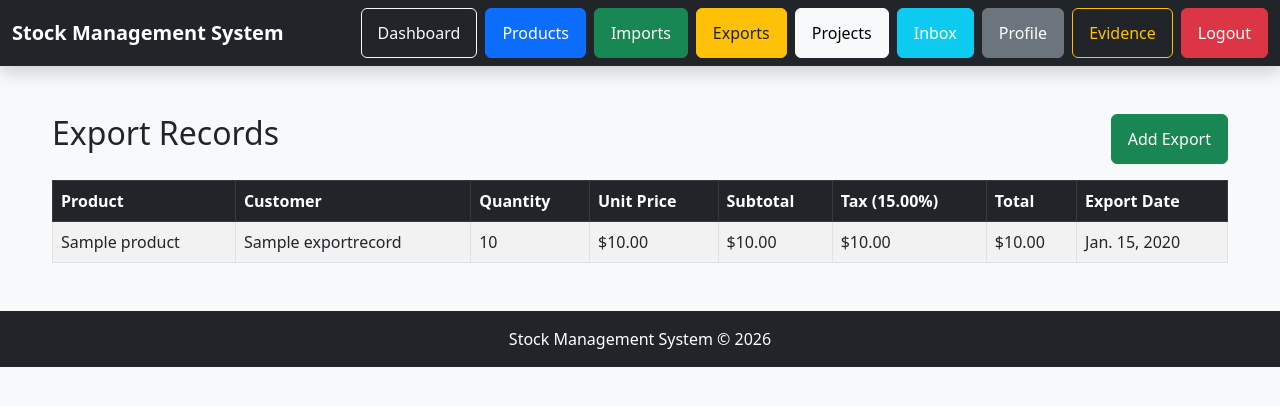
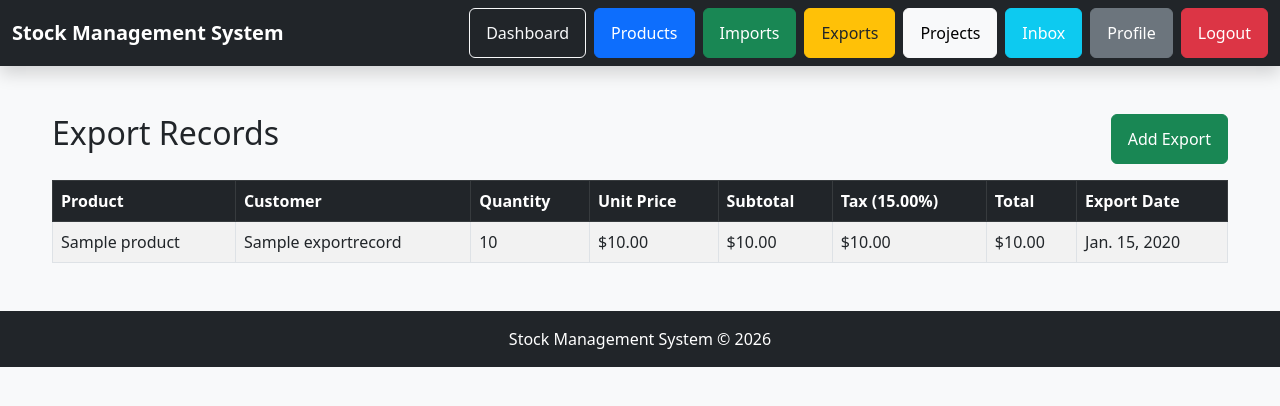
Before and after one commit to HlengiweNcube/django_project, a Django app: page /exports/ in a window 1280 px wide. Shown: the top 406 px of the page. Run offline with Django 5.2, Linux system fonts and the light colour scheme; a user stored in the database is signed in; tables that the repository leaves empty hold one stand-in row (values such as "Sample post").

Commit message:
Remove evidence button from navbar

```diff
--- a/templates/base.html
+++ b/templates/base.html
@@ -86,13 +86,6 @@
             </a>
 
             <a
-                href="{% url 'submission_evidence' %}"
-                class="btn btn-outline-warning"
-            >
-                Evidence
-            </a>
-
-            <a
                 href="{% url 'logout' %}"
                 class="btn btn-danger"
             >
```
